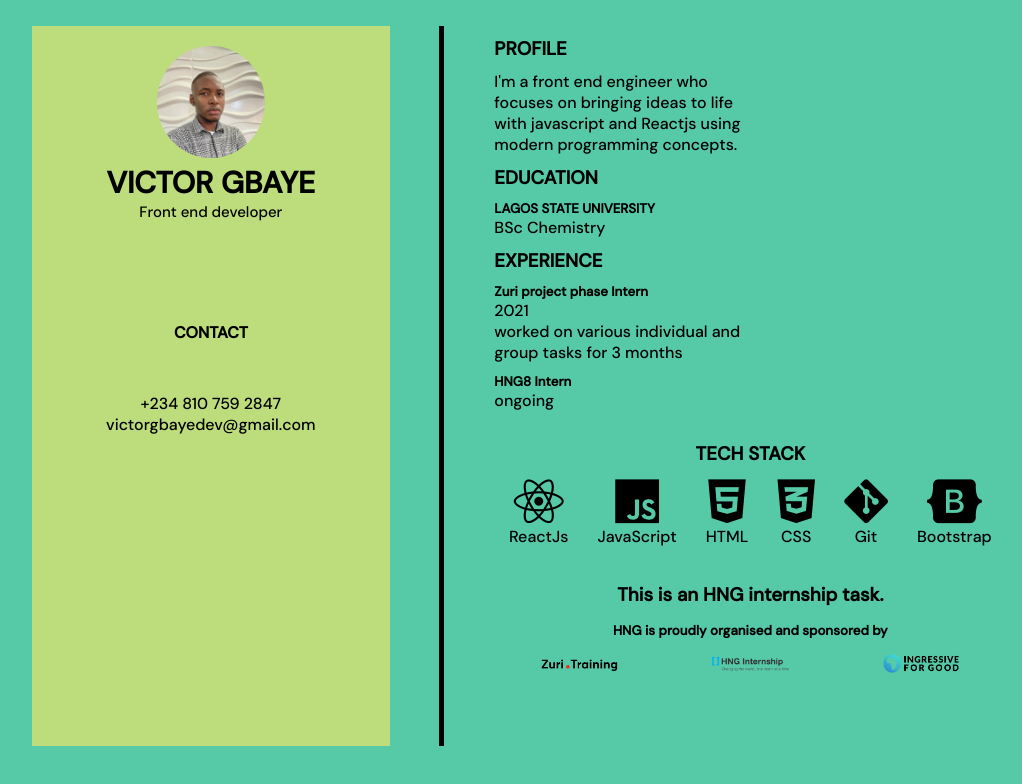
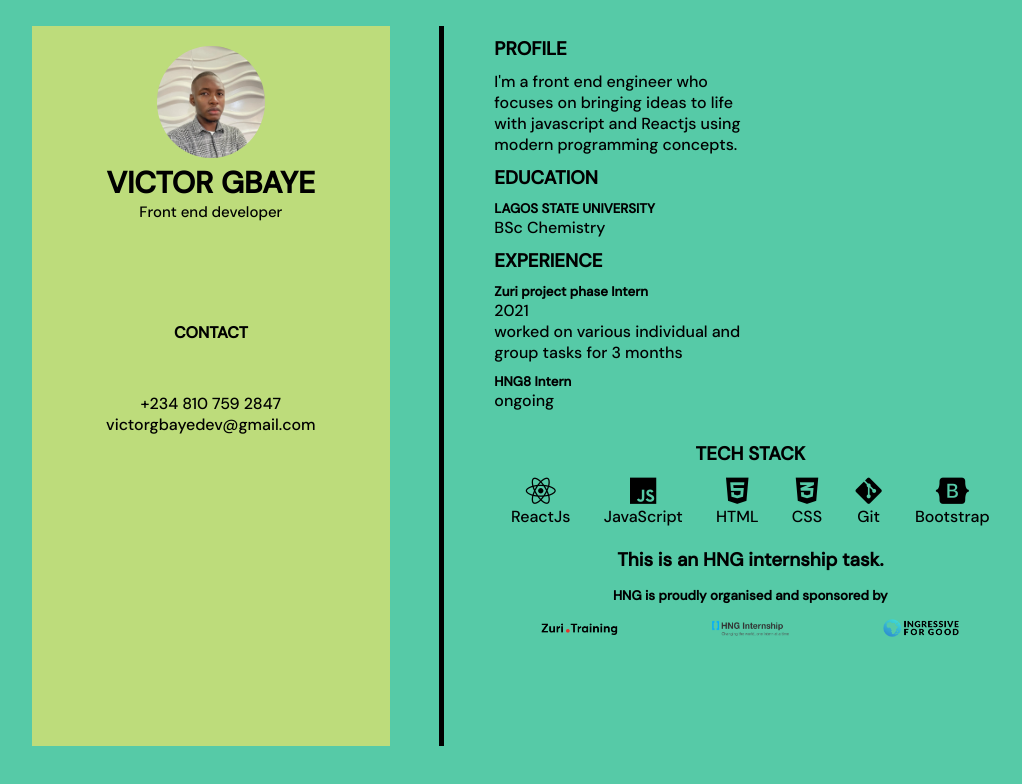
Before and after one commit to victorgbaye/HNG-stage-2-task, a plain HTML site: page index.html in a window 1280 px wide. Shown: the whole page, without its empty margins (121-1143 px from the left). Drawn offline with Linux system fonts and the light colour scheme.

Commit message:
style changes

```diff
--- a/index1.css
+++ b/index1.css
@@ -90,12 +90,12 @@ body{
     align-items: center;
 }
 .tech-stack-logo i{
-    font-size: 50px;
+    font-size: 30px;
 }
 .sponsors{
     /* outline: 1px solid rebeccapurple; */
     /* margin-bottom: 50px; */
-    margin-top:5%;
+    margin-top:10px;
 }
 .sponsors-title{
     /* outline: 1px solid yellow; */
```
